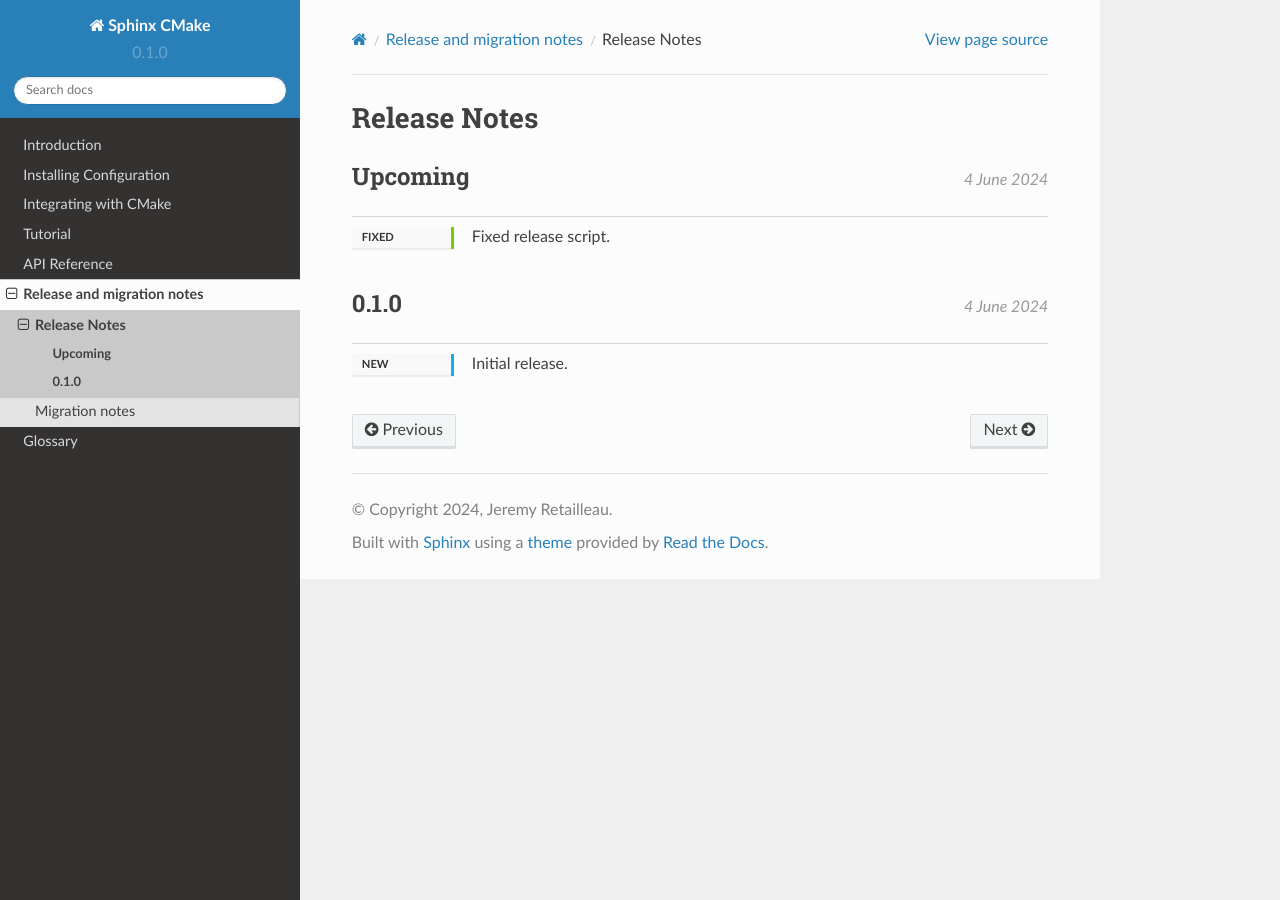
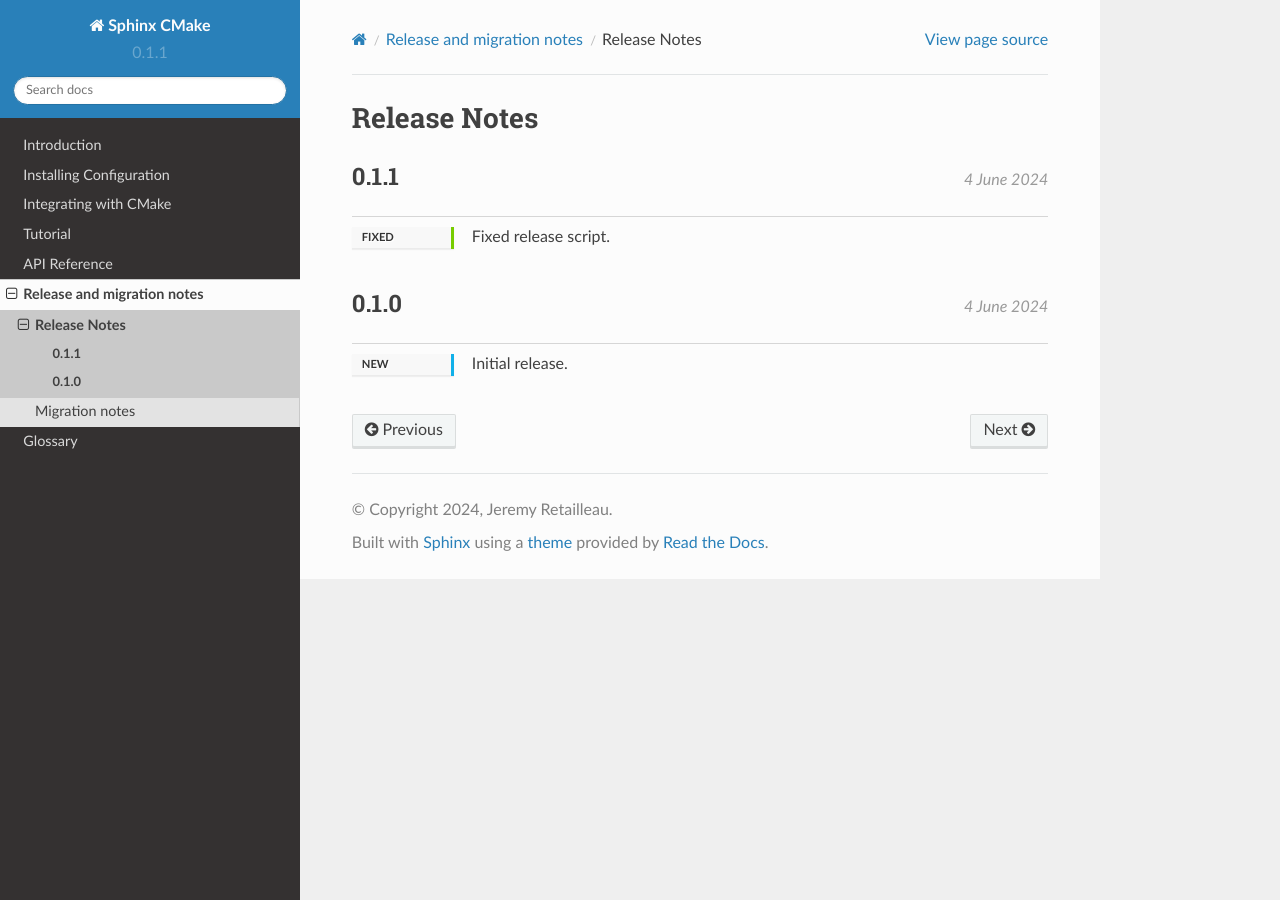
Before and after one commit to python-cmake/sphinx-cmake, a Sphinx documentation site: the page built from doc/release/release_notes.rst, in a window 1280 px wide. Built offline with Sphinx 7.4.7 and the Read the Docs theme 2.0.0, drawn with Linux system fonts in a browser that asks for light colours.

Commit message:
Update version to 0.1.1

```diff
--- a/doc/release/release_notes.rst
+++ b/doc/release/release_notes.rst
@@ -4,7 +4,8 @@
 Release Notes
 *************
 
-.. release:: Upcoming
+.. release:: 0.1.1
+    :date: 2024-06-04
 
     .. change:: fixed
 
--- a/pyproject.toml
+++ b/pyproject.toml
@@ -9,7 +9,7 @@
 
 [project]
 name = "sphinx-cmake"
-version = "0.1.0"
+version = "0.1.1"
 description = "Provide CMake module for Sphinx"
 readme = "README.md"
 requires-python = ">=2.7, !=3.0.*, !=3.1.*, !=3.2.*, !=3.3.*, !=3.4.*, !=3.5.*, <4"
--- a/setup.py
+++ b/setup.py
@@ -60,7 +60,7 @@
 
 setup(
     name="sphinx-cmake",
-    version="0.1.0",
+    version="0.1.1",
     data_files=[
         (
             "share/Sphinx/cmake",
```
